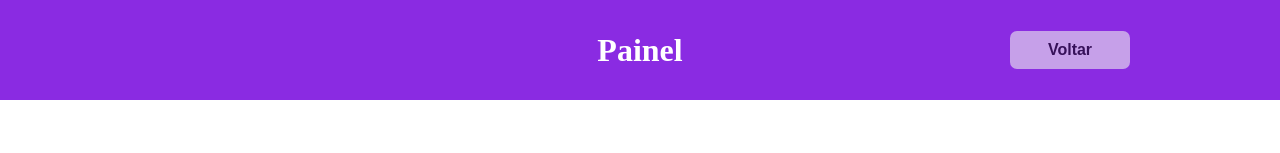
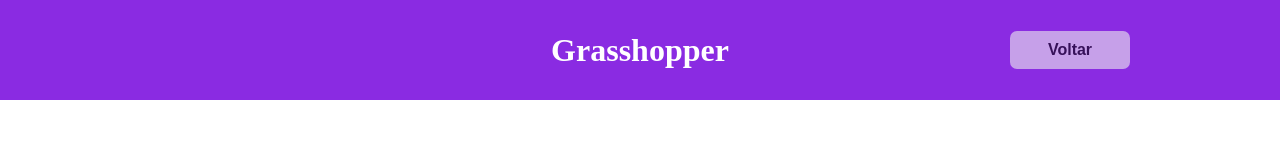
Before and after one commit to LuizLA/trabalho-ingles, a plain HTML site: page painel.html in a window 1280 px wide. Shown: the top 153 px of the page. Drawn offline with Linux system fonts and the light colour scheme.

Commit message:
Update painel.html

```diff
--- a/painel.html
+++ b/painel.html
@@ -7,7 +7,7 @@
 </head>
 <body>
     <header>
-        <h1>Painel</h1>
+        <h1>Grasshopper</h1>
         <a href="./index.html">
             <button>Voltar</button>
         </a>
```
